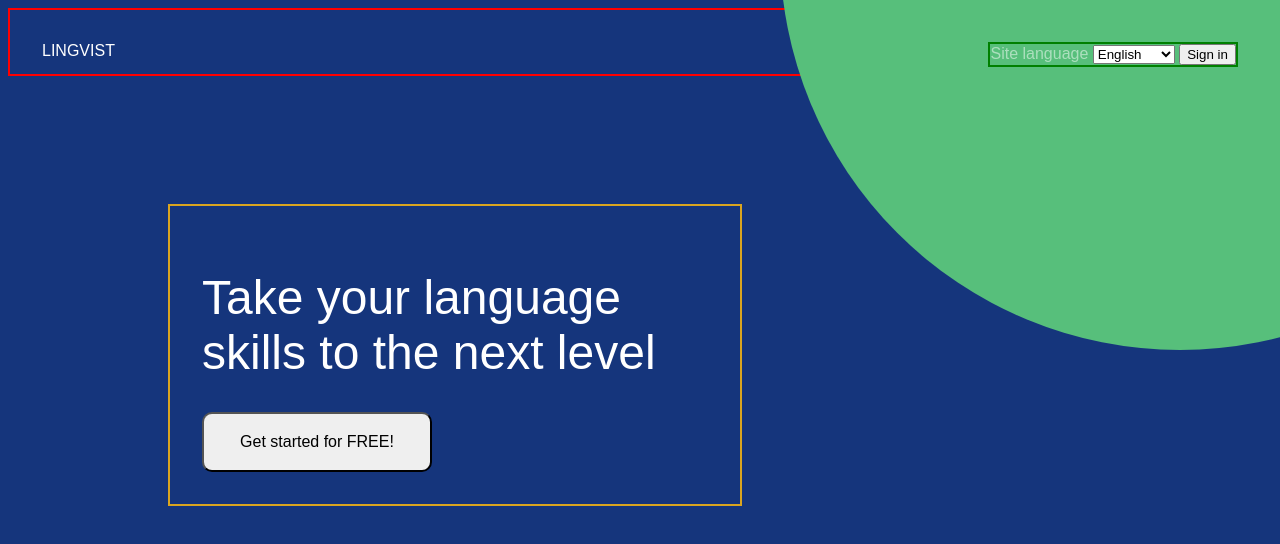
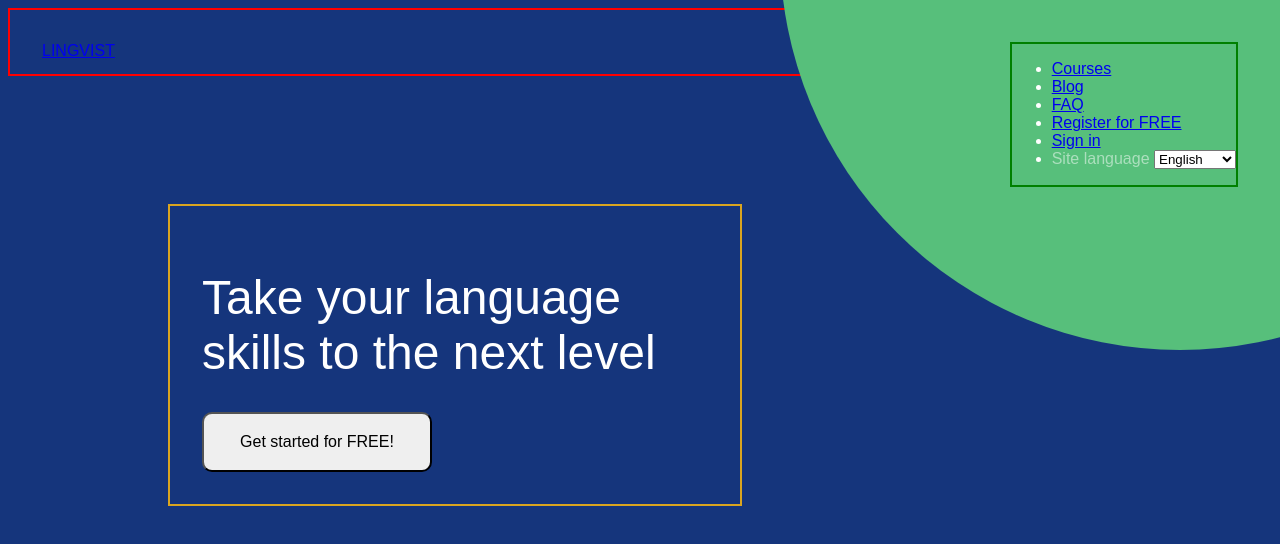
Before and after one commit to ChiselD/lingvist-imitation, a plain HTML site: page index.html in a window 1280 px wide. Shown: the top 544 px of the page. Drawn offline with Linux system fonts and the light colour scheme.

Commit message:
Restructure header
- Add missing body tag to file
- Put #logo inside anchor tag
- Add end-of-div ID comments
- Add new links to nav bar
- Put nav links inside ul & lis

```diff
--- a/index.html
+++ b/index.html
@@ -1,20 +1,51 @@
 <!DOCTYPE html>
 <!-- This will be a copy of this landing page: https://lingvist.com -->
 <html lang="en" dir="ltr">
+
 <head>
 	<meta charset="utf-8">
-    <title></title>
+	<title>Lingvist Copy</title>
 	<link rel="stylesheet" type="text/css" href="style.css">
 </head>
+
+<body>
+
 	<header>
 		<nav>
-      <div class="float-left" id="logo">
-        Lingvist
-      </div>
+			<div class="float-left">
+				<a href="#" id="logo">Lingvist</a>
+			</div> <!-- float-left -->
+
 			<div id="blob"></div>
+
 			<div class="float-right">
+
+				<ul id="nav-options">
+
+					<li>
+						<a href="#" id="courses">Courses</a>
+					</li>
+
+					<li>
+						<a href="#" id="blog">Blog</a>
+					</li>
+
+					<li>
+						<a href="#" id="faq">FAQ</a>
+					</li>
+
+					<li>
+						<a href="#" id="register">Register for FREE</a>
+					</li>
+
+					<li>
+						<a href="#" id="sign-in">Sign in</a>
+					</li>
+
+					<li>
+						<div id="language-picker">
 							<label for="language" id="site-language">Site language</label>
-        <select name="language">
+							<select name="language" id="language">
 								<option value="english">English</option>
 								<option value="spanish">español</option>
 								<option value="french">français</option>
@@ -26,15 +57,22 @@
 								<option value="chinese-s">中文</option>
 								<option value="chinese-t">中文</option>
 							</select>
-        <button type="button" name="sign-in">Sign in</button>
-      </div>
+						</div> <!-- language-picker -->
+					</li>
+
+				</ul>
+
+			</div> <!-- float-right -->
 		</nav>
 	</header>
-  <body>
+
 	<main>
 		<h1>Take your language<br/>
 		skills to the next level</h1>
-      <button type="button" name="get-started" id="get-started">Get started for FREE!</button>
+		<button type="button" name="get-started" id="get-started">
+			Get started for FREE!
+		</button>
 	</main>
+
 </body>
 </html>
```
Lines whose indentation alone changed are shown as unchanged.
